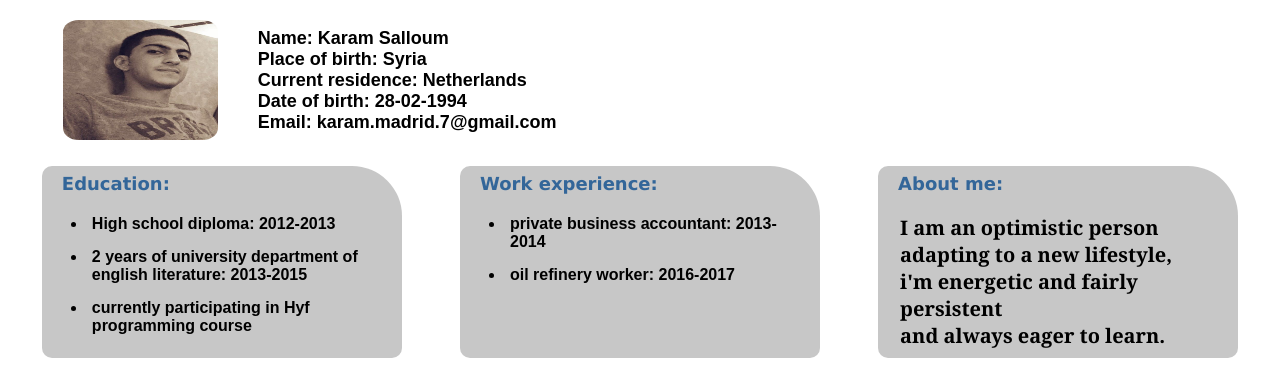
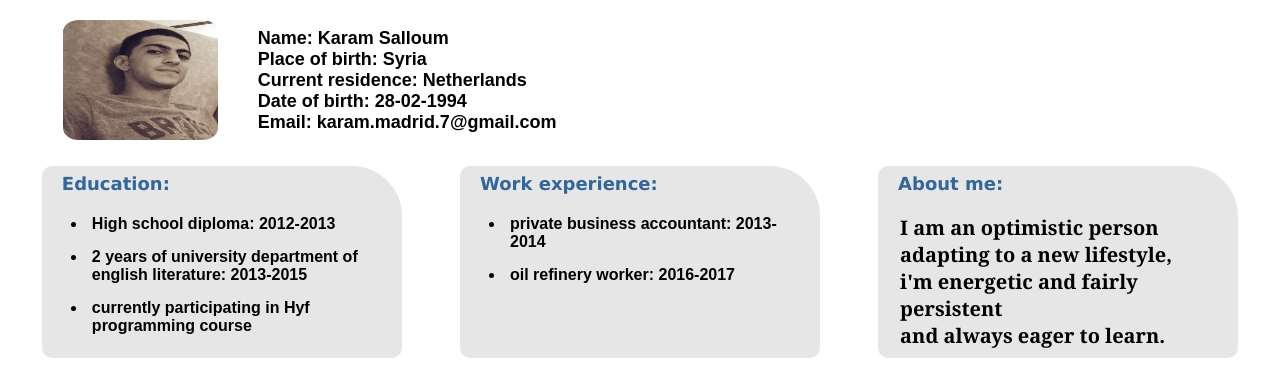
Before and after one commit to karamad10/hyf-html-css, a plain HTML site: page week1/index.html in a window 1280 px wide. Shown: the top 370 px of the page. Drawn offline with Linux system fonts and the light colour scheme.

Commit message:
Update style.css

```diff
--- a/week1/style.css
+++ b/week1/style.css
@@ -37,7 +37,7 @@ body {
 }
 
 .box {
-    background-color: rgb(199, 199, 199);
+    background-color: rgb(230, 230, 230);
     width: 22.5em;
     height: 12em;
     border-radius: 10px 50px 10px 10px;
```
